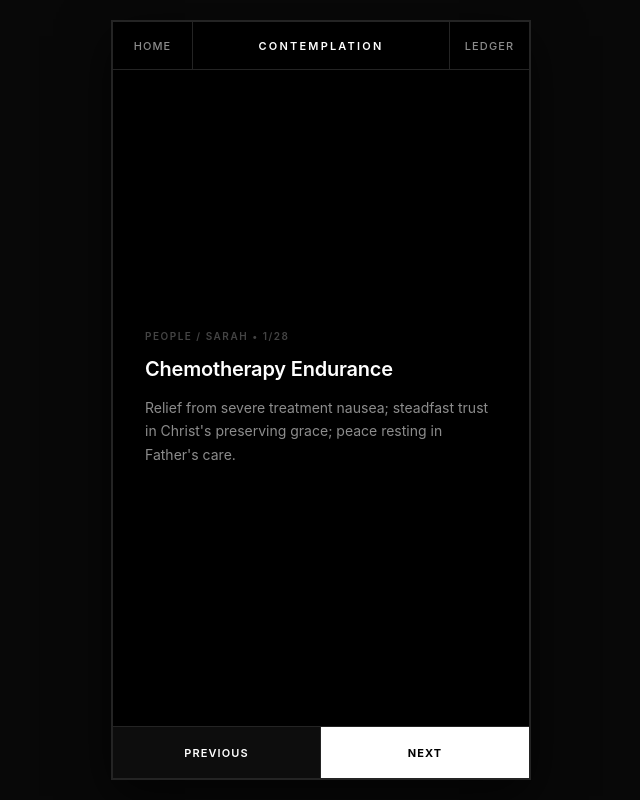
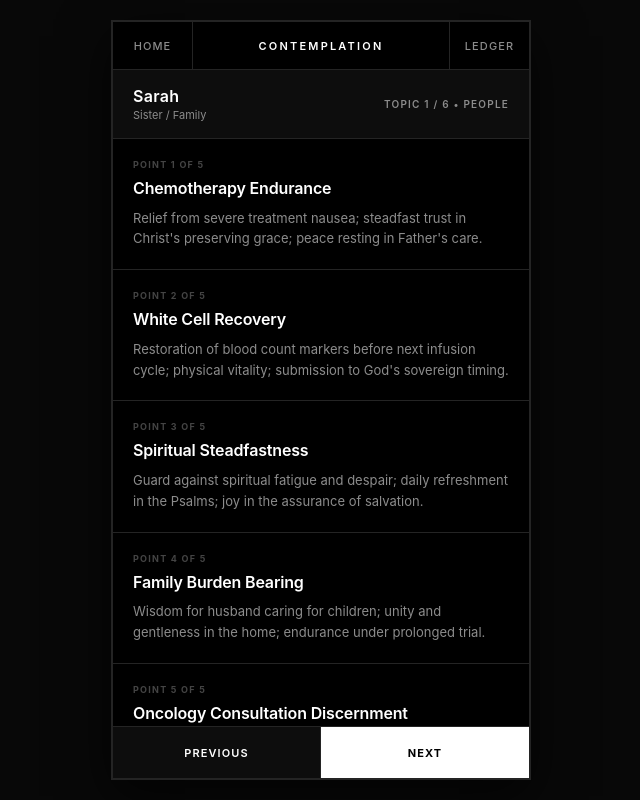
Before and after one commit to iamenianc/Prayer, a plain HTML site: page mockup.html in a window 1280 px wide. Both pictures are taken after a click on the button "Start praying". Shown: the whole page, without its empty margins (319-959 px from the left). Drawn offline with Linux system fonts and the light colour scheme.

Commit message:
UX Prototype: Implement Topic-centric contemplation with expandable answered prayer tiles

```diff
--- a/mockup.html
+++ b/mockup.html
@@ -224,7 +224,10 @@
 
     /* =========================================================
        SCREEN 2: CONTEMPLATIVE QUEUE ("START PRAYING")
-       Cards partition 100% of height contiguously.
+       Topic-Centric Contemplation:
+       - Displays single Topic (Entity) per screen
+       - All unanswered points stacked contiguously
+       - Answered points collapsed into hairline expandable tile
        ========================================================= */
     .queue-mosaic {
       flex: 1;
@@ -232,43 +235,128 @@
       flex-direction: column;
       width: 100%;
       height: 100%;
-    }
-
-    .card-tile {
-      flex: 1;
-      background: var(--surface-1);
-      border-bottom: 1px solid var(--border);
-      padding: 32px;
-      display: flex;
-      flex-direction: column;
-      justify-content: center;
-      cursor: pointer;
-      position: relative;
-    }
-    .card-tile:last-child {
-      border-bottom: none;
-    }
-
-    .card-domain {
+      overflow-y: auto;
+    }
+
+    .topic-screen-header {
+      background: var(--surface-2);
+      border-bottom: 1px solid var(--border);
+      padding: 16px 20px;
+      display: flex;
+      align-items: center;
+      justify-content: space-between;
+      flex-shrink: 0;
+    }
+    .topic-screen-title {
+      font-size: 16px;
+      font-weight: 600;
+      color: var(--text);
+      letter-spacing: 0.02em;
+    }
+    .topic-screen-meta {
       font-size: 10px;
       font-weight: 600;
       text-transform: uppercase;
-      letter-spacing: 0.15em;
+      letter-spacing: 0.12em;
+      color: var(--text-muted);
+    }
+
+    .topic-points-stack {
+      display: flex;
+      flex-direction: column;
+      width: 100%;
+    }
+
+    .card-tile {
+      background: var(--surface-1);
+      border-bottom: 1px solid var(--border);
+      padding: 20px;
+      display: flex;
+      flex-direction: column;
+      position: relative;
+      transition: background 0.1s ease;
+    }
+    .card-tile:hover {
+      background: var(--surface-hover);
+    }
+
+    .card-domain {
+      font-size: 9px;
+      font-weight: 700;
+      text-transform: uppercase;
+      letter-spacing: 0.14em;
       color: var(--text-dim);
-      margin-bottom: 14px;
+      margin-bottom: 8px;
     }
     .card-headline {
-      font-size: 20px;
+      font-size: 16px;
       font-weight: 600;
       color: var(--text);
-      line-height: 1.3;
-      margin-bottom: 14px;
+      line-height: 1.35;
+      margin-bottom: 8px;
       letter-spacing: -0.01em;
     }
     .card-body {
+      font-size: 13px;
+      line-height: 1.6;
+      color: var(--text-muted);
+    }
+
+    /* Expandable Answered Tile */
+    .answered-toggle-tile {
+      background: var(--surface-2);
+      border-bottom: 1px solid var(--border);
+      padding: 14px 20px;
+      display: flex;
+      align-items: center;
+      justify-content: space-between;
+      cursor: pointer;
+      user-select: none;
+      transition: background 0.1s ease;
+    }
+    .answered-toggle-tile:hover {
+      background: var(--surface-hover);
+    }
+    .answered-toggle-label {
+      font-size: 11px;
+      font-weight: 600;
+      text-transform: uppercase;
+      letter-spacing: 0.12em;
+      color: var(--text-muted);
+    }
+    .answered-toggle-glyph {
+      font-size: 11px;
+      color: var(--text-dim);
+      font-weight: 600;
+    }
+
+    .answered-points-stack {
+      display: none;
+      flex-direction: column;
+      width: 100%;
+      background: var(--surface-2);
+    }
+    .answered-points-stack.expanded {
+      display: flex;
+    }
+
+    .answered-card-tile {
+      background: var(--surface-2);
+      border-bottom: 1px solid var(--border);
+      padding: 16px 20px;
+      display: flex;
+      flex-direction: column;
+      position: relative;
+    }
+    .answered-card-tile .card-headline {
+      text-decoration: line-through;
+      text-decoration-color: var(--text-muted);
+      color: var(--text-dim);
       font-size: 14px;
-      line-height: 1.65;
-      color: var(--text-muted);
+    }
+    .answered-card-tile .card-body {
+      color: var(--text-dim);
+      font-size: 12px;
     }
 
     /* =========================================================
@@ -689,14 +777,14 @@
         </div>
       </div>
 
-      <!-- ================= 2. CONTEMPLATIVE QUEUE ================= -->
+      <!-- ================= 2. CONTEMPLATIVE QUEUE (TOPIC CONTEMPLATION) ================= -->
       <div class="view-screen" id="screen-pray">
-        <div class="queue-mosaic" id="pray-cards-host" onclick="advancePrayer()">
-          <!-- Populated dynamically with active prayer point(s) -->
+        <div class="queue-mosaic" id="pray-cards-host">
+          <!-- Populated dynamically with active Topic and all its prayer points -->
         </div>
         <div class="action-dock">
-          <button class="action-dock-btn" onclick="previousPrayer()">Previous</button>
-          <button class="action-dock-btn primary" onclick="advancePrayer()">Next</button>
+          <button class="action-dock-btn" onclick="previousTopic()">Previous</button>
+          <button class="action-dock-btn primary" onclick="nextTopic()">Next</button>
         </div>
       </div>
 
@@ -792,15 +880,6 @@
             <div class="segment-picker">
               <button class="segment-btn active" id="btn-theme-night" onclick="applyTheme('night')">Quiet Night</button>
               <button class="segment-btn" id="btn-theme-morning" onclick="applyTheme('morning')">Morning Light</button>
-            </div>
-          </div>
-
-          <div class="setting-item-tile">
-            <span class="setting-label">Cards per view</span>
-            <div class="segment-picker">
-              <button class="segment-btn active" id="btn-batch-1" onclick="applyBatch(1)">1</button>
-              <button class="segment-btn" id="btn-batch-2" onclick="applyBatch(2)">2</button>
-              <button class="segment-btn" id="btn-batch-3" onclick="applyBatch(3)">3</button>
             </div>
           </div>
 
@@ -1163,87 +1242,146 @@
     // Local State
     let currentScreen = 'screen-home';
     let selectedEntityId = null;
-    let prayerQueue = [];
-    let prayerIndex = 0;
-    let userBatchSize = 1;
+    let topicQueue = [];
+    let topicIndex = 0;
     let userTheme = 'night';
     let userDialect = 'uk';
     let userBlendHistoric = false;
-
-    /* Build Active Prayer Queue */
-    function buildPrayerQueue(filterEntityId = null) {
-      prayerQueue = [];
+    let answeredExpanded = {};
+
+    /* Build Active Topic Queue */
+    function buildTopicQueue(filterEntityId = null) {
+      topicQueue = [];
       database.forEach(ent => {
         if (filterEntityId && ent.id !== filterEntityId) return;
         if (!filterEntityId && ent.root === "General" && ent.name === "Historic 1662 Collects" && !userBlendHistoric) return;
 
-        ent.points.forEach(pt => {
-          if (pt.status === "Active" || pt.status === "Historic") {
-            prayerQueue.push({
-              domain: `${ent.root.toUpperCase()} / ${ent.name.toUpperCase()}`,
-              title: pt.title,
-              desc: pt.desc,
-              entityId: ent.id,
-              pointId: pt.id
-            });
-          }
-        });
+        const activePoints = ent.points.filter(pt => pt.status === "Active" || pt.status === "Historic");
+        const answeredPoints = ent.points.filter(pt => pt.status === "Answered");
+
+        // Include topic if it has active points or if filtered specifically
+        if (activePoints.length > 0 || filterEntityId) {
+          topicQueue.push({
+            entityId: ent.id,
+            name: ent.name,
+            root: ent.root,
+            relation: ent.relation,
+            activePoints: activePoints,
+            answeredPoints: answeredPoints
+          });
+        }
       });
-      prayerIndex = 0;
+      topicIndex = 0;
     }
 
     /* Start Active Devotion Flow */
     function startPrayerSession() {
-      buildPrayerQueue();
+      buildTopicQueue();
       showScreen('screen-pray');
     }
 
     function praySelectedEntity() {
-      buildPrayerQueue(selectedEntityId);
+      buildTopicQueue(selectedEntityId);
       showScreen('screen-pray');
     }
 
-    /* Render Cards in Contemplation Queue */
+    /* Render Active Topic Screen in Contemplation Flow */
     function renderPrayerCards() {
       const host = document.getElementById('pray-cards-host');
       host.innerHTML = '';
 
-      if (prayerQueue.length === 0) {
+      if (topicQueue.length === 0) {
         host.innerHTML = `
-          <div class="card-tile">
+          <div class="card-tile" style="flex:1; justify-content:center; text-align:center;">
             <div class="card-domain">Devotion Complete</div>
-            <div class="card-headline">All petitions observed</div>
+            <div class="card-headline">All Topics Observed</div>
             <div class="card-body">Tap Home to conclude devotion.</div>
           </div>
         `;
         return;
       }
 
-      const count = Math.min(userBatchSize, prayerQueue.length);
-      for (let i = 0; i < count; i++) {
-        const itemIdx = (prayerIndex + i) % prayerQueue.length;
-        const item = prayerQueue[itemIdx];
-        const tile = document.createElement('div');
-        tile.className = 'card-tile';
-        tile.innerHTML = `
-          <div class="card-domain">${item.domain} &bull; ${itemIdx + 1}/${prayerQueue.length}</div>
-          <div class="card-headline">${item.title}</div>
-          <div class="card-body">${item.desc}</div>
+      const topic = topicQueue[topicIndex];
+      const isExpanded = !!answeredExpanded[topic.entityId];
+
+      // 1. Topic Header
+      const header = document.createElement('div');
+      header.className = 'topic-screen-header';
+      header.innerHTML = `
+        <div>
+          <div class="topic-screen-title">${topic.name}</div>
+          <div style="font-size: 11px; color: var(--text-muted); margin-top: 2px;">${topic.relation || topic.root}</div>
+        </div>
+        <div class="topic-screen-meta">Topic ${topicIndex + 1} / ${topicQueue.length} &bull; ${topic.root}</div>
+      `;
+      host.appendChild(header);
+
+      // 2. Unanswered Points Stack (All active points displayed contiguously)
+      const pointsStack = document.createElement('div');
+      pointsStack.className = 'topic-points-stack';
+
+      if (topic.activePoints.length === 0) {
+        const emptyTile = document.createElement('div');
+        emptyTile.className = 'card-tile';
+        emptyTile.innerHTML = `
+          <div class="card-headline" style="color: var(--text-muted); font-size: 14px;">No active petitions</div>
+          <div class="card-body">All recorded petitions for this topic have been answered.</div>
         `;
-        host.appendChild(tile);
+        pointsStack.appendChild(emptyTile);
+      } else {
+        topic.activePoints.forEach((pt, idx) => {
+          const tile = document.createElement('div');
+          tile.className = 'card-tile';
+          tile.innerHTML = `
+            <div class="card-domain">Point ${idx + 1} of ${topic.activePoints.length}</div>
+            <div class="card-headline">${pt.title}</div>
+            <div class="card-body">${pt.desc}</div>
+          `;
+          pointsStack.appendChild(tile);
+        });
       }
-    }
-
-    function advancePrayer() {
-      if (prayerQueue.length > 0) {
-        prayerIndex = (prayerIndex + userBatchSize) % prayerQueue.length;
+      host.appendChild(pointsStack);
+
+      // 3. Expandable Answered Petitions Tile (for thanksgiving)
+      if (topic.answeredPoints.length > 0) {
+        const toggleTile = document.createElement('div');
+        toggleTile.className = 'answered-toggle-tile';
+        toggleTile.innerHTML = `
+          <span class="answered-toggle-label">Answered (${topic.answeredPoints.length})</span>
+          <span class="answered-toggle-glyph">${isExpanded ? '&minus;' : '&#43;'}</span>
+        `;
+        toggleTile.onclick = () => {
+          answeredExpanded[topic.entityId] = !answeredExpanded[topic.entityId];
+          renderPrayerCards();
+        };
+        host.appendChild(toggleTile);
+
+        const answeredStack = document.createElement('div');
+        answeredStack.className = `answered-points-stack ${isExpanded ? 'expanded' : ''}`;
+        topic.answeredPoints.forEach((pt, idx) => {
+          const ansTile = document.createElement('div');
+          ansTile.className = 'answered-card-tile';
+          ansTile.innerHTML = `
+            <div class="card-domain">Answered &bull; Thanksgiving</div>
+            <div class="card-headline">${pt.title}</div>
+            <div class="card-body">${pt.desc}</div>
+          `;
+          answeredStack.appendChild(ansTile);
+        });
+        host.appendChild(answeredStack);
+      }
+    }
+
+    function nextTopic() {
+      if (topicQueue.length > 0) {
+        topicIndex = (topicIndex + 1) % topicQueue.length;
         renderPrayerCards();
       }
     }
 
-    function previousPrayer() {
-      if (prayerQueue.length > 0) {
-        prayerIndex = (prayerIndex - userBatchSize + prayerQueue.length) % prayerQueue.length;
+    function previousTopic() {
+      if (topicQueue.length > 0) {
+        topicIndex = (topicIndex - 1 + topicQueue.length) % topicQueue.length;
         renderPrayerCards();
       }
     }
@@ -1441,15 +1579,6 @@
       }
     }
 
-    function applyBatch(n) {
-      userBatchSize = n;
-      document.querySelectorAll('[id^="btn-batch-"]').forEach(b => b.classList.remove('active'));
-      document.getElementById(`btn-batch-${n}`).classList.add('active');
-      if (currentScreen === 'screen-pray') {
-        renderPrayerCards();
-      }
-    }
-
     function applyDialect(dialect) {
       userDialect = dialect;
       document.getElementById('btn-dialect-uk').classList.toggle('active', dialect === 'uk');
```
